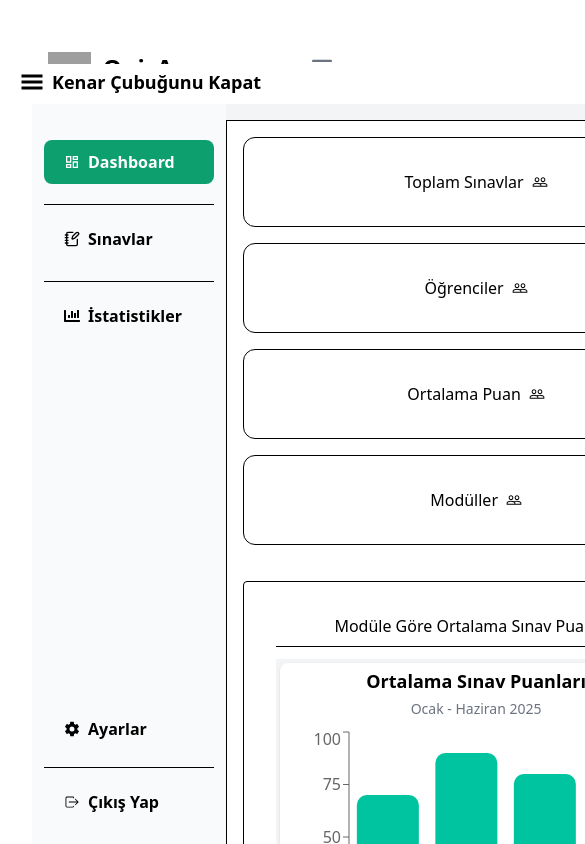
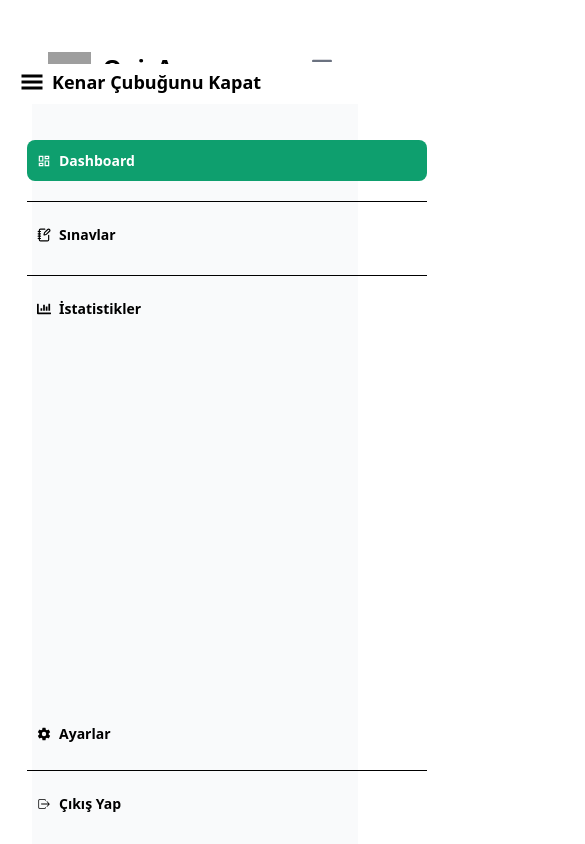
Before and after one commit to yusuftopcuu0/quiz-web-app, a React (Vite) app in the folder client/: page /dashboard in a window 390 px wide. Both pictures are taken after a click on the button 32 px from the left and 82 px from the top of the page. Shown: the top 844 px of the page, 585 px wide, since content can reach past the window. Built offline with nearby package versions, Linux system fonts and the light colour scheme; grey boxes are pictures that could not be loaded.

Commit message:
Dashboard sayfası responsive hale geldi

```diff
--- a/client/src/components/Sidebar.tsx
+++ b/client/src/components/Sidebar.tsx
@@ -40,8 +40,8 @@ function Sidebar() {
 
       <aside
         className={`${
-          isOpen ? 'flex' : 'hidden'
-        } sm:flex sm:w-1/4 flex-col items-center gap-2 p-3 sm:static z-50 h-full sm:mx-4 md:mx-0 lg:w-1/4 mt-6 sm:mt-2`}
+          isOpen ? 'flex min-h-screen min-w-screen' : 'hidden'
+        } sm:flex flex-col items-center gap-2 p-3 sm:static z-50 h-full sm:mx-4 md:mx-0 lg:w-1/4 mt-6 sm:mt-2`}
       >
         <div className="text-center">
           <div className="">
--- a/client/src/css/Dashboard.css
+++ b/client/src/css/Dashboard.css
@@ -26,3 +26,11 @@
     width: 320px;
   }
 }
+
+@media (max-width: 576px) {
+  .dashboard-left-buttons {
+    width: 400px;
+    padding: 10px;
+    font-size: 14px;
+  }
+}
--- a/client/src/layout/SidebarLayout.tsx
+++ b/client/src/layout/SidebarLayout.tsx
@@ -6,11 +6,10 @@ export default function SidebarLayout() {
   return (
     <div className="flex flex-col min-h-screen">
       <Navbar />
-      <div className="flex flex-1">
+      <div className="flex">
         <Sidebar />
-        <div className="flex-1 bg-gray-100">
-          <Dashboard />
-        </div>
+        <div className="flex-1 bg-gray-100"></div>
+        <Dashboard />
       </div>
     </div>
   );
--- a/client/src/pages/dashboard/Dashboard.tsx
+++ b/client/src/pages/dashboard/Dashboard.tsx
@@ -5,10 +5,10 @@ import { UpcomingEventsCalendar } from '@/components/UpcomingEventsCalendar';
 
 function Dashboard() {
   return (
-    <div className="relative overflow-hidden">
+    <div className="relative overflow-hidden sm:w-3/4">
       <div className="flex min-h-screen bg-white mt-4 sm:mt-0 w-full">
         <main className="w-full bg-white border p-4 gap-4 border-b">
-          <div>
+          <div className="">
             <div className="flex flex-col sm:flex-row gap-4">
               <div className="card bg-white border rounded-xl flex-1 h-20 text-center flex items-top justify-center pt-1 px2 gap-2">
                 <h1>Toplam Sınavlar</h1>
@@ -34,7 +34,7 @@ function Dashboard() {
             </div>
 
             <div className="flex gap-4 mt-4 flex-col sm:flex-col">
-              <div className=" card bg-white border rounded mt-5 h-auto text-center flex flex-col items-top p-2">
+              <div className="card bg-white border rounded mt-5 h-auto text-center flex flex-col items-top p-2">
                 <h1 className="mb-2">Modüle Göre Ortalama Sınav Puanları</h1>
 
                 <hr />
@@ -47,7 +47,7 @@ function Dashboard() {
                 <h1>Son Etkinlikler</h1>
               </div>
 
-              <div className="card bg-white border rounded mt-5 h-auto text-center flex flex-col items-top justify-center p-2">
+              <div className="card bg-white border rounded mt-5 h-auto text-center flex flex-col items-top justify-center p-0.5">
                 <h1>Yaklaşan Etkinlikler</h1>
                 <UpcomingEventsCalendar />
               </div>
```
